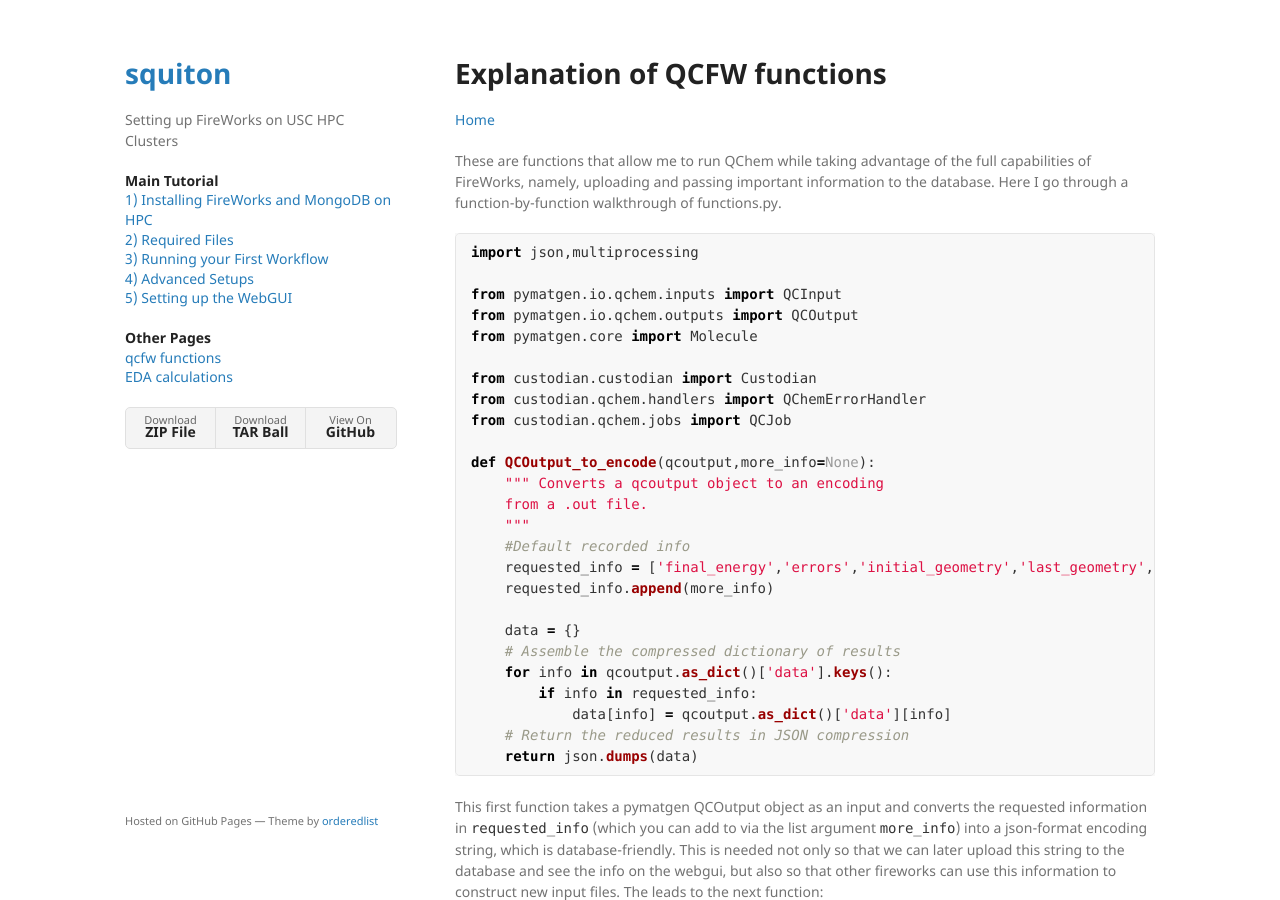
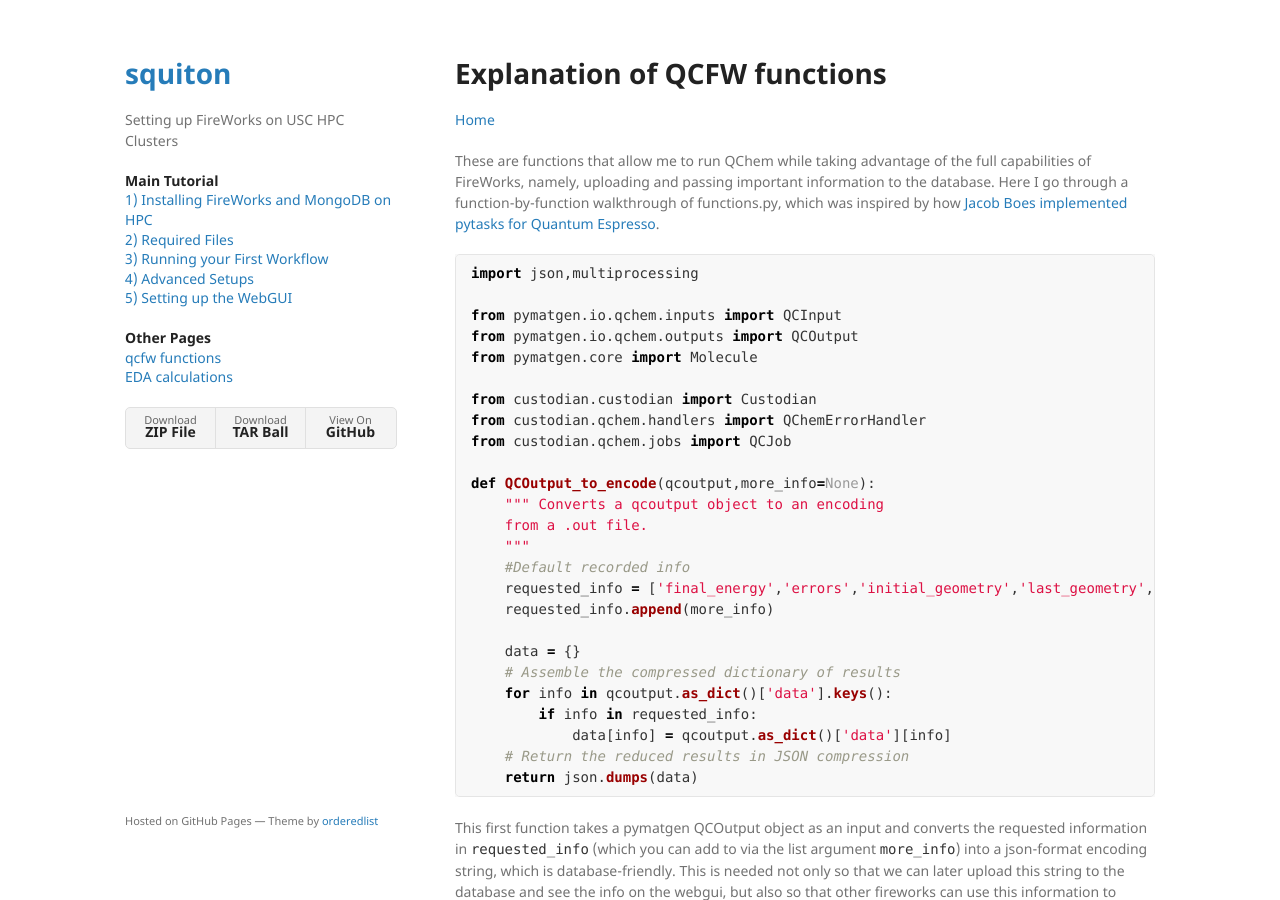
Before and after one commit to stephen-quiton/stephen-quiton.github.io, a Jekyll site: the page built from pages/qcfw.md, in a window 1280 px wide and 900 px high. Built offline with Jekyll 4.4.1, drawn with Linux system fonts in a browser that asks for light colours; our own code applies the rules of GitHub Pages for plain Markdown files.

Commit message:
Update qcfw.md

````diff
--- a/pages/qcfw.md
+++ b/pages/qcfw.md
@@ -6,7 +6,7 @@ layout: default
 
 [Home](../)
 
-These are functions that allow me to run QChem while taking advantage of the full capabilities of FireWorks, namely, uploading and passing important information to the database. Here I go through a function-by-function walkthrough of functions.py.
+These are functions that allow me to run QChem while taking advantage of the full capabilities of FireWorks, namely, uploading and passing important information to the database. Here I go through a function-by-function walkthrough of functions.py, which was inspired by how [Jacob Boes implemented pytasks for Quantum Espresso](https://jboes.github.io/2017/running-fireworks-scripts.html).
 
 ```python
 import json,multiprocessing
````
